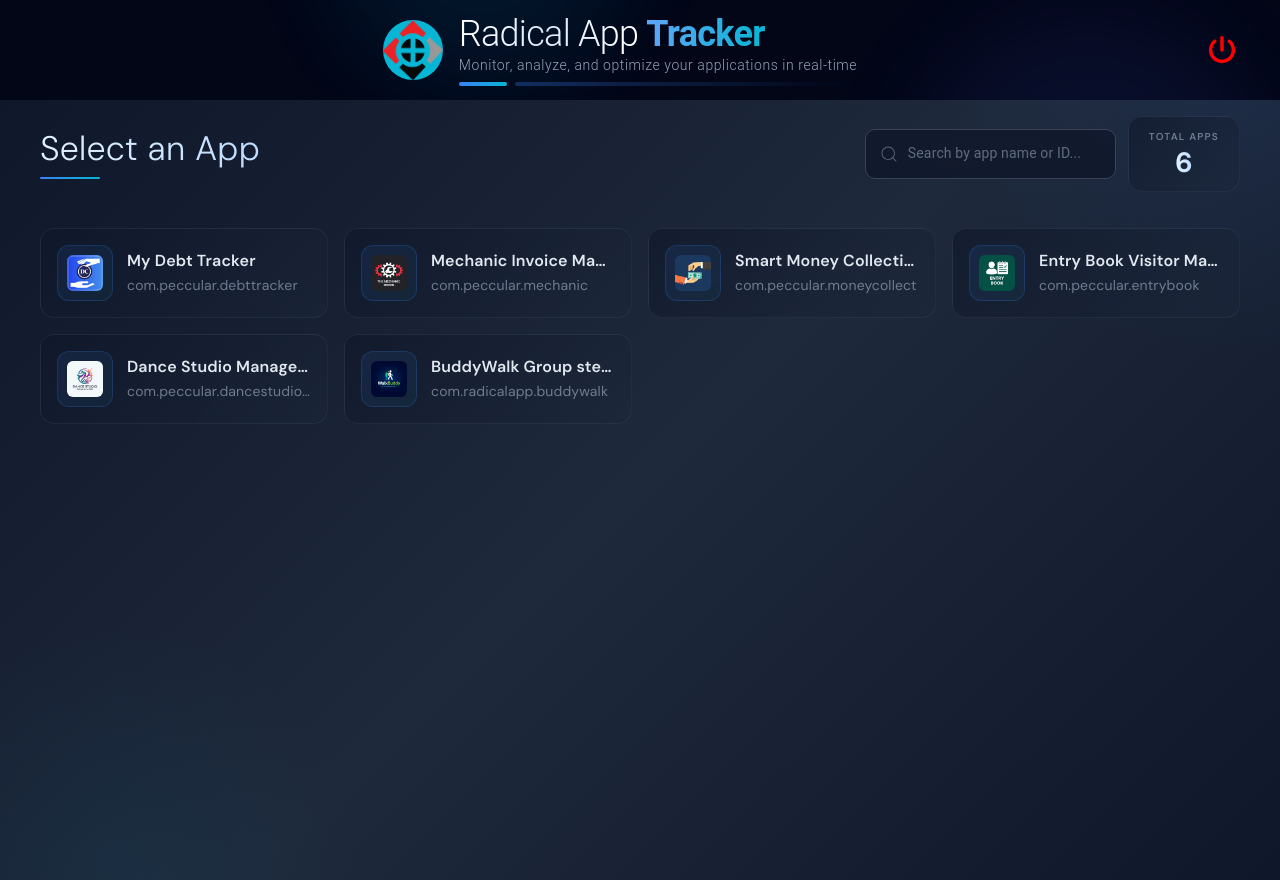
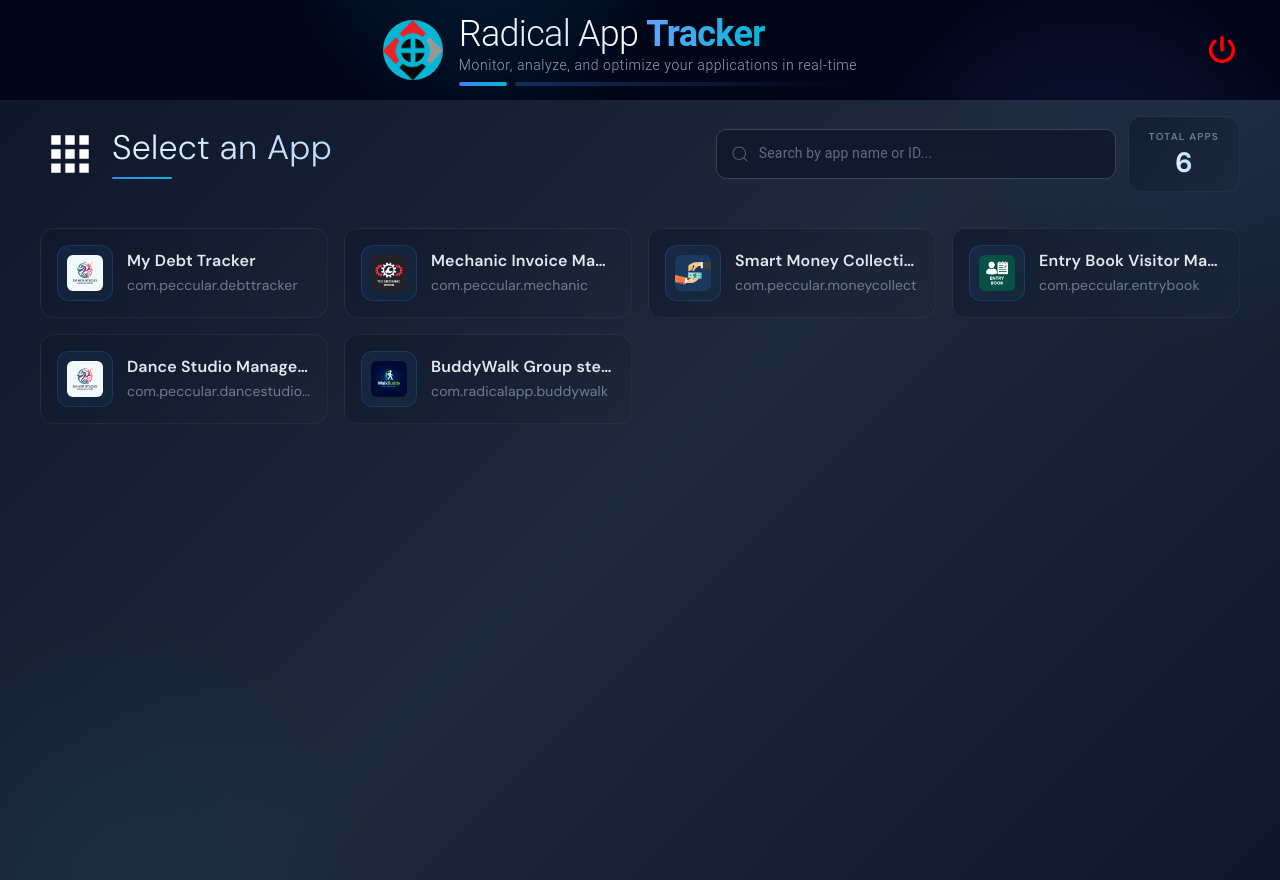
Before and after one commit to prathamesh-radical/app-tracker-frontend, a React (Vite) app: page /home in a window 1280 px wide. Built offline with nearby package versions, Linux system fonts and the light colour scheme; sample sign-in values are in the browser's storage.

Commit message:
new functionality implemented

```diff
--- a/package.json
+++ b/package.json
@@ -12,6 +12,7 @@
   "dependencies": {
     "@emotion/react": "^11.14.0",
     "@emotion/styled": "^11.14.1",
+    "@mui/icons-material": "^9.0.1",
     "@mui/material": "^7.3.8",
     "@tailwindcss/vite": "^4.2.1",
     "currency.js": "^2.0.4",
--- a/src/hooks/useAppData.jsx
+++ b/src/hooks/useAppData.jsx
@@ -8,6 +8,7 @@ export default function useAppData(appId) {
     const main     = useFetch(endpoints.main         ?? null);
     const user     = useFetch(endpoints.userData     ?? null);
     const services = useFetch(endpoints.servicesData ?? null);
+    const steps    = useFetch(endpoints.stepsData    ?? null);
 
     if (!app) {
         return {
@@ -23,10 +24,12 @@ export default function useAppData(appId) {
 
     const needsUserData     = Boolean(endpoints.userData);
     const needsServicesData = Boolean(endpoints.servicesData);
+    const needsStepsData    = Boolean(endpoints.stepsData);
 
     const secondaryLoading =
         (needsUserData     && user.loading) ||
-        (needsServicesData && services.loading);
+        (needsServicesData && services.loading) ||
+        (needsStepsData    && steps.loading);
 
     return {
         app,
@@ -35,6 +38,7 @@ export default function useAppData(appId) {
         error:        main.error,
         userData:     needsUserData     ? user.data     : null,
         servicesData: needsServicesData ? services.data : null,
+        stepsData:    needsStepsData    ? steps.data    : null,
         secondaryLoading,
     };
 }
--- a/src/hooks/useFetch.jsx
+++ b/src/hooks/useFetch.jsx
@@ -13,6 +13,7 @@ const EXTRACT_MAP = {
     '/api/buddy-walk-steps':         (r) => r.stepslist,
     '/api/get-group-data':           (r) => r.grouplist,
     '/api/get-group-member-data':    (r) => r.groupmemberlist,
+    '/api/user-steps':               (r) => r.steps,
 
 };
 
@@ -22,7 +23,6 @@ export default function useFetch(apiEndpoint) {
     const [loading, setLoading] = useState(false);
 
     useEffect(() => {
-        // null endpoint = this app doesn't need this data
         if (!apiEndpoint) return;
 
         let cancelled = false;
--- a/src/pages/AppData.jsx
+++ b/src/pages/AppData.jsx
@@ -1,4 +1,4 @@
-import { Box, Card, CardContent, CircularProgress, Typography, Paper, Pagination } from "@mui/material";
+import { Box, Card, CardContent, CardMedia, CircularProgress, Typography, Paper, Pagination } from "@mui/material";
 import "../styles/appdata.css";
 import { useLocation, useParams } from "react-router-dom";
 import { useState } from "react";
@@ -13,26 +13,30 @@ export default function AppData() {
     const { appid } = useParams();
     const appName = location.state?.appName;
 
-    const { app, data, loading, error, userData, servicesData, secondaryLoading } = useAppData(appid);
+    const { app, data, loading, error, userData, servicesData, stepsData, secondaryLoading } = useAppData(appid);
 
     const sortedData = data?.sort((a, b) => new Date(b.created_at || b.date) - new Date(a.created_at || a.date)) || [];
     const totalPages = Math.ceil(sortedData.length / itemsPerPage);
     const startIndex = (page - 1) * itemsPerPage;
-    const endIndex   = startIndex + itemsPerPage;
+    const endIndex = startIndex + itemsPerPage;
     const currentData = sortedData.slice(startIndex, endIndex);
 
     let adminId = startIndex + 1;
 
     return (
         <Box className="appdata-container">
-
             {/* ── Header ── */}
             <Box className="app-header-wrapper">
-                <Box sx={{ minWidth: 0, flex: "1 1 auto" }}>
-                    <Typography variant="h4" className="app-title">
-                        {appName ?? app?.appName}
-                    </Typography>
-                    <Box className="header-underline" />
+                <Box sx={{ minWidth: 0, flex: "1 1 auto", display: 'flex', flexDirection: 'row', gap: '20px' }}>
+                    <Box className="icon-container">
+                        <CardMedia component="img" image={app.src} alt={app.appName} className="app-media" />
+                    </Box>
+                    <Box sx={{ display: 'flex', flexDirection: 'column', justifyContent: 'center' }}>
+                        <Typography variant="h4" className="app-title">
+                            {appName ?? app?.appName}
+                        </Typography>
+                        <Box className="header-underline" />
+                    </Box>
                 </Box>
 
                 <Card className="stat-card" elevation={0}>
@@ -70,6 +74,7 @@ export default function AppData() {
                             currentData={currentData}
                             userData={userData}
                             servicesData={servicesData}
+                            stepsData={stepsData}
                         />
 
                         {totalPages > 1 && (
--- a/src/pages/Home.jsx
+++ b/src/pages/Home.jsx
@@ -1,5 +1,6 @@
-import { Box, Card, CardActionArea, CardContent, CardMedia, Typography, TextField, InputAdornment } from "@mui/material";
+import { Box, Card, CardActionArea, CardContent, CardMedia, Typography, TextField, InputAdornment, ListItemIcon } from "@mui/material";
 import { CiSearch } from "react-icons/ci";
+import { IoMdApps } from "react-icons/io";
 import "../styles/home.css";
 import { useState, useMemo } from "react";
 import { useNavigate } from "react-router-dom";
@@ -7,7 +8,7 @@ import AppList from "../utils/AppList";
 
 export default function Home() {
     const [hoveredIndex, setHoveredIndex] = useState(null);
-    const [searchQuery, setSearchQuery]   = useState("");
+    const [searchQuery, setSearchQuery] = useState("");
     const navigate = useNavigate();
 
     const filteredAppList = useMemo(() => {
@@ -22,9 +23,32 @@ export default function Home() {
     return (
         <Box className="home-root">
             <Box className="home-header">
-                <Box sx={{ position: "relative", zIndex: 10 }}>
-                    <Typography variant="h4" className="section-title">Select an App</Typography>
-                    <Box className="section-underline" />
+                <Box sx={{
+                    display: 'flex',
+                    alignItems: 'center',
+                    position: "relative",
+                    zIndex: 10,
+                    width: "100%",
+                    maxWidth: "400px",
+                    gap: { xs: "8px", sm: "12px" }
+                }}>
+                    <Box
+                        component={IoMdApps}
+                        sx={{
+                            color: "#fff",
+                            // Responsive Sizes:
+                            fontSize: {
+                                xs: "40px",  // Mobile
+                                sm: "50px",  // Tablet
+                                md: "60px"   // Desktop
+                            }
+                        }}
+                    />
+
+                    <Box sx={{ display: 'flex', flexDirection: 'column' }}>
+                        <Typography variant="h4" className="section-title">Select an App</Typography>
+                        <Box className="section-underline" />
+                    </Box>
                 </Box>
 
                 <Box className="header-actions">
@@ -43,23 +67,37 @@ export default function Home() {
                         }}
                         sx={{
                             width: "100%",
-                            maxWidth: "300px",
+                            maxWidth: "400px",
                             "& .MuiOutlinedInput-root": {
                                 backgroundColor: "rgba(15, 23, 42, 0.8)",
-                                borderColor: "rgba(148, 163, 184, 0.3)",
                                 borderRadius: "10px",
                                 color: "#e2e8f0",
                                 backdropFilter: "blur(10px)",
                                 transition: "all 0.3s cubic-bezier(0.34, 1.56, 0.64, 1)",
-                                "&:hover": { borderColor: "rgba(148, 163, 184, 0.6)", backgroundColor: "rgba(15, 23, 42, 0.95)" },
-                                "&.Mui-focused": { borderColor: "#3b82f6", backgroundColor: "rgba(15, 23, 42, 0.98)", boxShadow: "0 0 20px rgba(59, 130, 246, 0.3)" },
+                                "& .MuiOutlinedInput-notchedOutline": {
+                                    borderColor: "rgba(148, 163, 184, 0.3)",
+                                    transition: "border-color 0.3s ease"
+                                },
+                                "&:hover .MuiOutlinedInput-notchedOutline": {
+                                    borderColor: "rgba(59, 130, 246, 0.4)"
+                                },
+                                "&.Mui-focused .MuiOutlinedInput-notchedOutline": {
+                                    borderColor: "#3b82f6",
+                                    borderWidth: "1px"
+                                },
+                                "&:hover": {
+                                    backgroundColor: "rgba(15, 23, 42, 0.95)"
+                                },
+                                "&.Mui-focused": {
+                                    backgroundColor: "rgba(15, 23, 42, 0.98)",
+                                    boxShadow: "0 0 20px rgba(59, 130, 246, 0.3)"
+                                },
                             },
                             "& .MuiOutlinedInput-input": {
                                 padding: "15px 15px 15px 1px",
                                 fontSize: "14px",
                                 "&::placeholder": { color: "rgba(148, 163, 184, 0.6)", opacity: 1 },
-                            },
-                            "& .MuiOutlinedInput-notchedOutline": { borderColor: "rgba(148, 163, 184, 0.3)" },
+                            }
                         }}
                     />
 
--- a/src/styles/home.css
+++ b/src/styles/home.css
@@ -88,7 +88,6 @@
 
 @media (min-width: 768px) {
     .header-actions {
-        width: auto;
         flex-wrap: nowrap;
     }
 }
@@ -96,12 +95,10 @@
 /* ── Search field ── */
 .search-field {
     flex: 1;
-    min-width: 200px;
 }
 
 @media (min-width: 768px) {
     .search-field {
-        flex: 0 1 300px;
         min-width: unset;
     }
 }
--- a/src/utils/AppList.jsx
+++ b/src/utils/AppList.jsx
@@ -64,6 +64,7 @@ const AppList = [
             main: '/api/buddy-walk-steps',
             userData: '/api/get-group-data',
             servicesData: '/api/get-group-member-data',
+            stepsData: '/api/user-steps',
         },
     },
 ];
```
Also changed, not shown: src/components/AppDataTable.jsx (+20 -5 lines), src/assets/debttracker.png, 1 other file (tests, documents, lock files or other folders).
